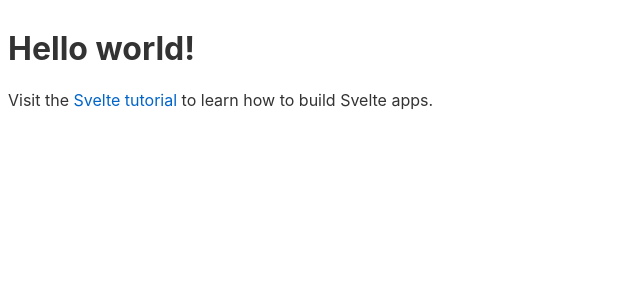
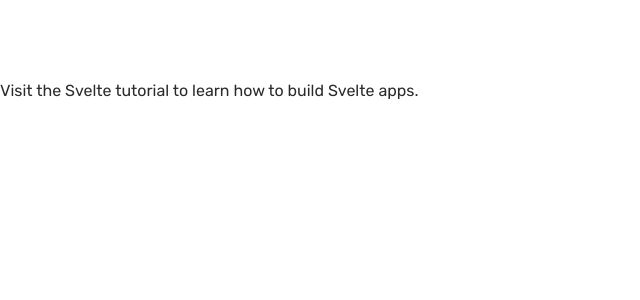
Before and after one commit to aadelgrossi/ip-address-tracker, a Svelte app: page / in a window 1280 px wide. Shown: the top 300 px of the page, without its empty margins (0-640 px from the left). Built offline with nearby package versions, Linux system fonts and the light colour scheme.

Commit message:
Add scss rollup plugin, make global styles scss and add custom styles and font

```diff
--- a/package.json
+++ b/package.json
@@ -24,8 +24,8 @@
     "prettier": "^2.2.1",
     "prettier-plugin-svelte": "^2.1.6",
     "rollup": "^2.3.4",
-    "rollup-plugin-css-only": "^3.1.0",
     "rollup-plugin-livereload": "^2.0.0",
+    "rollup-plugin-scss": "^2.6.1",
     "rollup-plugin-svelte": "^7.0.0",
     "rollup-plugin-terser": "^7.0.0",
     "sass": "^1.32.7",
--- a/public/index.html
+++ b/public/index.html
@@ -6,8 +6,10 @@
 
 	<title>IP Address Tracker by Andre Grossi</title>
 
+	<link rel="preconnect" href="https://fonts.gstatic.com">
+	<link href="https://fonts.googleapis.com/css2?family=Rubik:wght@400;500;700&display=swap" rel="stylesheet">
+
 	<link rel='icon' type='image/png' href='/favicon.png'>
-	<link rel='stylesheet' href='/global.css'>
 	<link rel='stylesheet' href='/build/bundle.css'>
 
 	<script defer src='/build/bundle.js'></script>
--- a/rollup.config.js
+++ b/rollup.config.js
@@ -5,7 +5,7 @@
 import { terser } from 'rollup-plugin-terser';
 import sveltePreprocess from 'svelte-preprocess';
 import typescript from '@rollup/plugin-typescript';
-import css from 'rollup-plugin-css-only';
+import scss from "rollup-plugin-scss";
 
 const production = !process.env.ROLLUP_WATCH;
 
@@ -46,9 +46,10 @@
 				dev: !production
 			}
 		}),
+		scss(),
 		// we'll extract any component CSS out into
 		// a separate file - better for performance
-		css({ output: 'bundle.css' }),
+		// css({ output: 'bundle.css' }),
 
 		// If you have external dependencies installed from
 		// npm, you'll most likely need these plugins. In
--- a/src/App.svelte
+++ b/src/App.svelte
@@ -1,10 +1,10 @@
 <script lang="ts">
 	export let name: string
 </script>
+
+<style lang="scss"  src="./styles/App.scss" > </style>
 
 <main>
 	<h1>Hello {name}!</h1>
 	<p>Visit the <a href="https://svelte.dev/tutorial">Svelte tutorial</a> to learn how to build Svelte apps.</p>
 </main>
-
-<style lang="scss"  src="./styles/App.scss" > </style>
--- a/src/main.ts
+++ b/src/main.ts
@@ -1,3 +1,4 @@
+import './styles/global.scss'
 import App from './App.svelte'
 
 const app = new App({
--- a/src/styles/App.scss
+++ b/src/styles/App.scss
@@ -1,19 +1,11 @@
 main {
   text-align: center;
   padding: 1em;
-  max-width: 240px;
   margin: 0 auto;
 
   h1 {
-    color: blue;
+    color: red;
     text-transform: uppercase;
     font-size: 4em;
-    font-weight: 100;
   }
 }
-
-@media (min-width: 640px) {
-  main {
-    max-width: none;
-  }
-}
--- a/public/global.css
+++ b/src/styles/global.scss
@@ -1,3 +1,6 @@
+$very-dark-gray: hsl(0, 0%, 17%);
+$dark-gray: hsl(0, 0%, 59%);
+
 html, body {
 	position: relative;
 	width: 100%;
@@ -5,24 +8,30 @@
 }
 
 body {
-	color: #333;
+	color: $very-dark-gray;
 	margin: 0;
-	padding: 8px;
+	padding: 0;
 	box-sizing: border-box;
-	font-family: -apple-system, BlinkMacSystemFont, "Segoe UI", Roboto, Oxygen-Sans, Ubuntu, Cantarell, "Helvetica Neue", sans-serif;
+	font-family: 'Rubik', sans-serif;
+}
+
+h1 {
+	font-weight: 700;
+	color: white;
+}
+
+h3 {
+	font-weight: 500;
+	color: $dark-gray;
 }
 
 a {
-	color: rgb(0,100,200);
+	color: inherit;
 	text-decoration: none;
 }
 
 a:hover {
 	text-decoration: underline;
-}
-
-a:visited {
-	color: rgb(0,80,160);
 }
 
 label {
@@ -32,11 +41,9 @@
 input, button, select, textarea {
 	font-family: inherit;
 	font-size: inherit;
-	-webkit-padding: 0.4em 0;
 	padding: 0.4em;
 	margin: 0 0 0.5em 0;
 	box-sizing: border-box;
-	border: 1px solid #ccc;
 	border-radius: 2px;
 }
 
```
Also changed, not shown: 1 other file (tests, documents, lock files or other folders).
